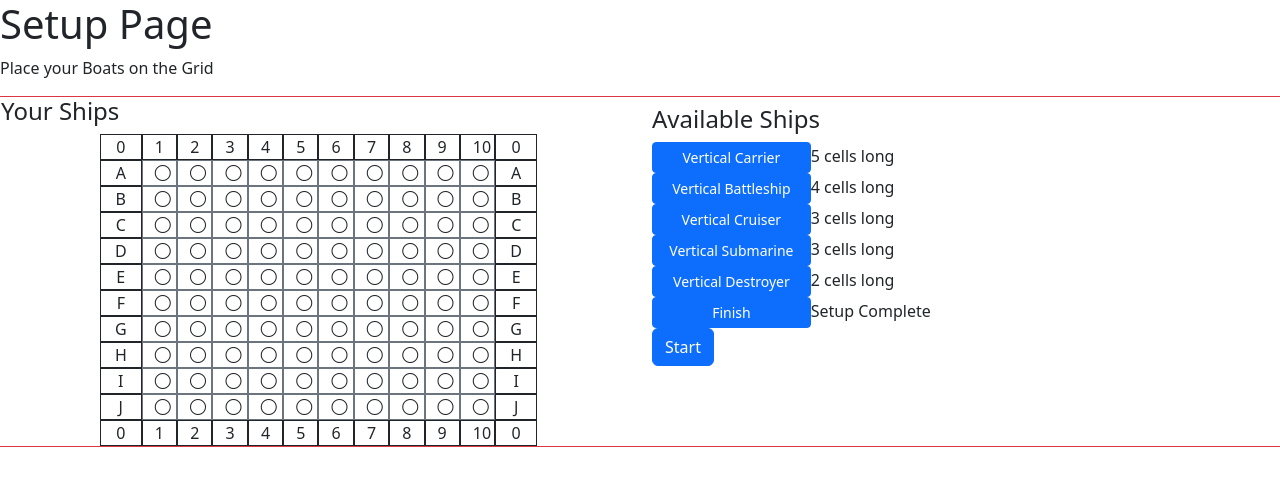
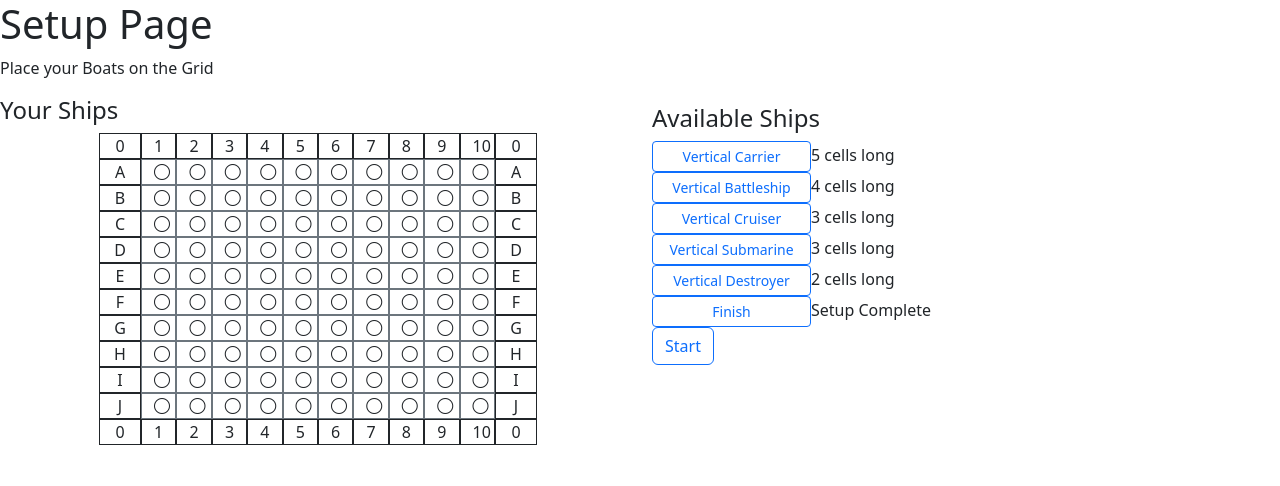
Before and after one commit to Thoraker/Battleship-vs-CPU, a React (Vite) app: page /setup in a window 1280 px wide. Shown: the top 486 px of the page. Built offline with nearby package versions, Linux system fonts and the light colour scheme.

Commit message:
Buttons outline primary

```diff
--- a/src/views/SetupPage.jsx
+++ b/src/views/SetupPage.jsx
@@ -53,7 +53,7 @@ function SetupPage() {
     <>
       <h1>Setup Page</h1>
       <p>Place your Boats on the Grid</p>
-      <div className='row border border-danger'>
+      <div className='row'>
         <div className='col'>
           <h4>Your Ships</h4>
           <GameBoard visibleBoard={board} handleClick={handleClick} />
@@ -64,7 +64,7 @@ function SetupPage() {
           <div className='col'>
             <button
               type='button'
-              className='btn btn-primary btn-sm w-25'
+              className='btn btn-outline-primary btn-sm w-25'
               onClick={() => {
                 setShipType(1);
                 setHorizontal(!horizontal);
@@ -77,7 +77,7 @@ function SetupPage() {
           </div>
           <div>
             <button
-              className='btn btn-primary btn-sm w-25'
+              className='btn btn-outline-primary btn-sm w-25'
               onClick={() => {
                 setShipType(2);
                 setHorizontal(!horizontal);
@@ -90,7 +90,7 @@ function SetupPage() {
           </div>
           <div>
             <button
-              className='btn btn-primary btn-sm w-25'
+              className='btn btn-outline-primary btn-sm w-25'
               onClick={() => {
                 setShipType(3);
                 setHorizontal(!horizontal);
@@ -103,7 +103,7 @@ function SetupPage() {
           </div>
           <div>
             <button
-              className='btn btn-primary btn-sm w-25'
+              className='btn btn-outline-primary btn-sm w-25'
               onClick={() => {
                 setShipType(4);
                 setHorizontal(!horizontal);
@@ -116,7 +116,7 @@ function SetupPage() {
           </div>
           <div>
             <button
-              className='btn btn-primary btn-sm w-25'
+              className='btn btn-outline-primary btn-sm w-25'
               onClick={() => {
                 setShipType(5);
                 setHorizontal(!horizontal);
@@ -129,7 +129,7 @@ function SetupPage() {
           </div>
           <div>
             <button
-              className='btn btn-primary btn-sm w-25'
+              className='btn btn-outline-primary btn-sm w-25'
               onClick={() => state.actions.setPlayerBoard(board)}
               disabled={!(shipType === 0 || shipType === 2)}
             >
@@ -137,7 +137,7 @@ function SetupPage() {
             </button>
             <span>Setup Complete</span>
           </div>
-          <Link className='btn btn-primary' to='/game' role='button'>
+          <Link className='btn btn-outline-primary' to='/game' role='button'>
             Start
           </Link>
         </div>
```
